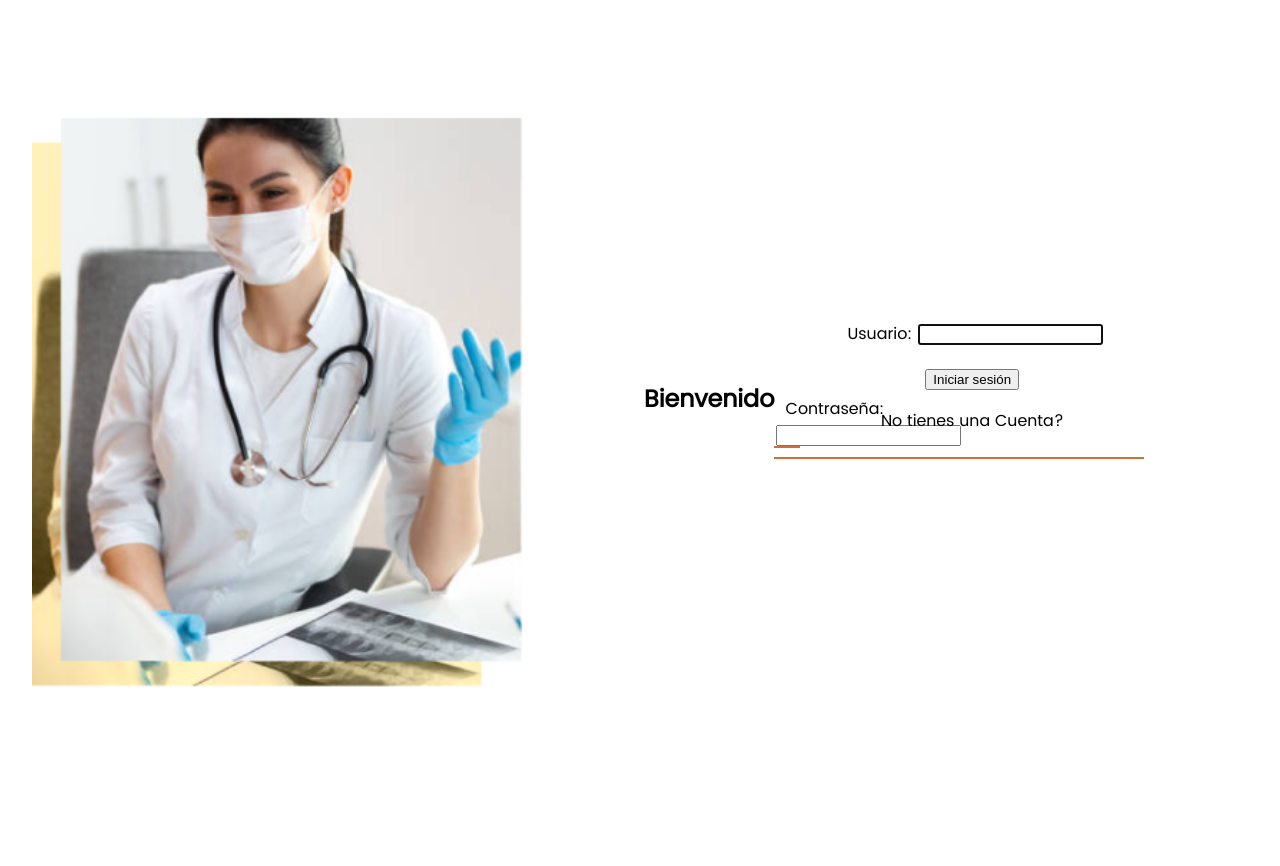
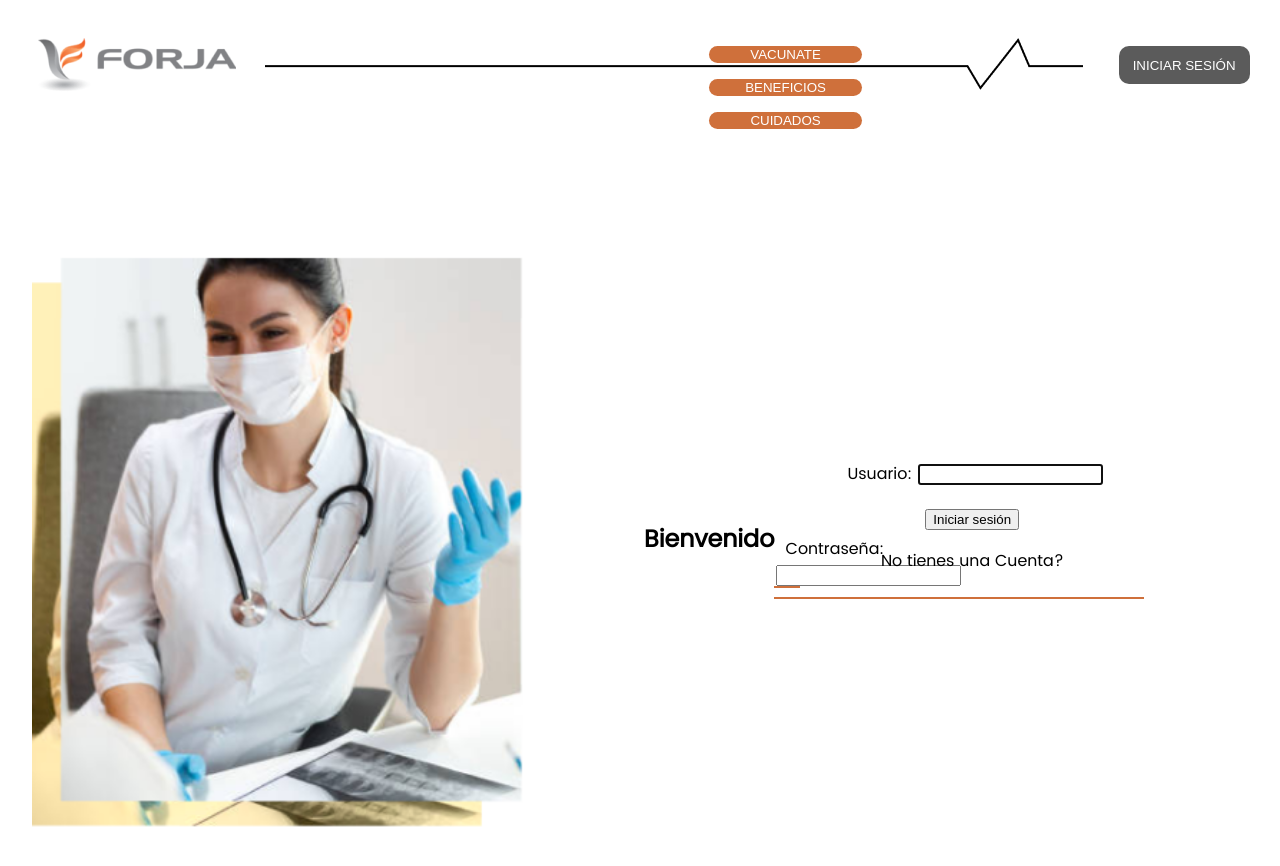
Before and after one commit to VeronikaEspa/Proyecto_Vacunacion, a React (Create React App) app: page /Login in a window 1280 px wide. Shown: the top 866 px of the page. Before the commit the page ends 800 px from the top, so only its background shows below. Built offline with nearby package versions, Linux system fonts and the light colour scheme; no server answers.

Commit message:
Agregando menu al login de Kate

```diff
--- a/src/pages/Login/Login.jsx
+++ b/src/pages/Login/Login.jsx
@@ -1,9 +1,10 @@
 import React from 'react';
-import {ConfigLogin} from '../../component';
+import {ConfigLogin, Menu} from '../../component';
 function Login() {
     return (
       <div className="Login">
         <>
+        <Menu/>
         <ConfigLogin/>
         </>
      </div>
```
